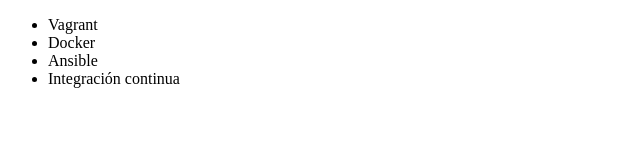
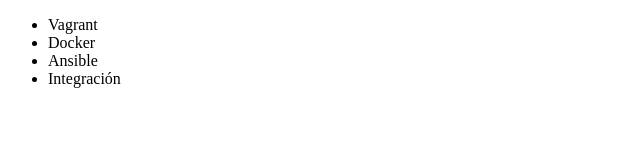
Before and after one commit to msDospako/alura-git, a plain HTML site: page index.html in a window 1280 px wide. Shown: the full height of the page, 0-640 px from the left. Drawn offline with Linux system fonts and the light colour scheme.

Commit message:
modificaion listado index

```diff
--- a/index.html
+++ b/index.html
@@ -11,7 +11,7 @@
         <li> Vagrant </li>
         <li> Docker </li>
         <li> Ansible </li>
-        <li> Integración continua </li>
+        <li> Integración </li>
     </ul>
 </body>
 </html>
```
